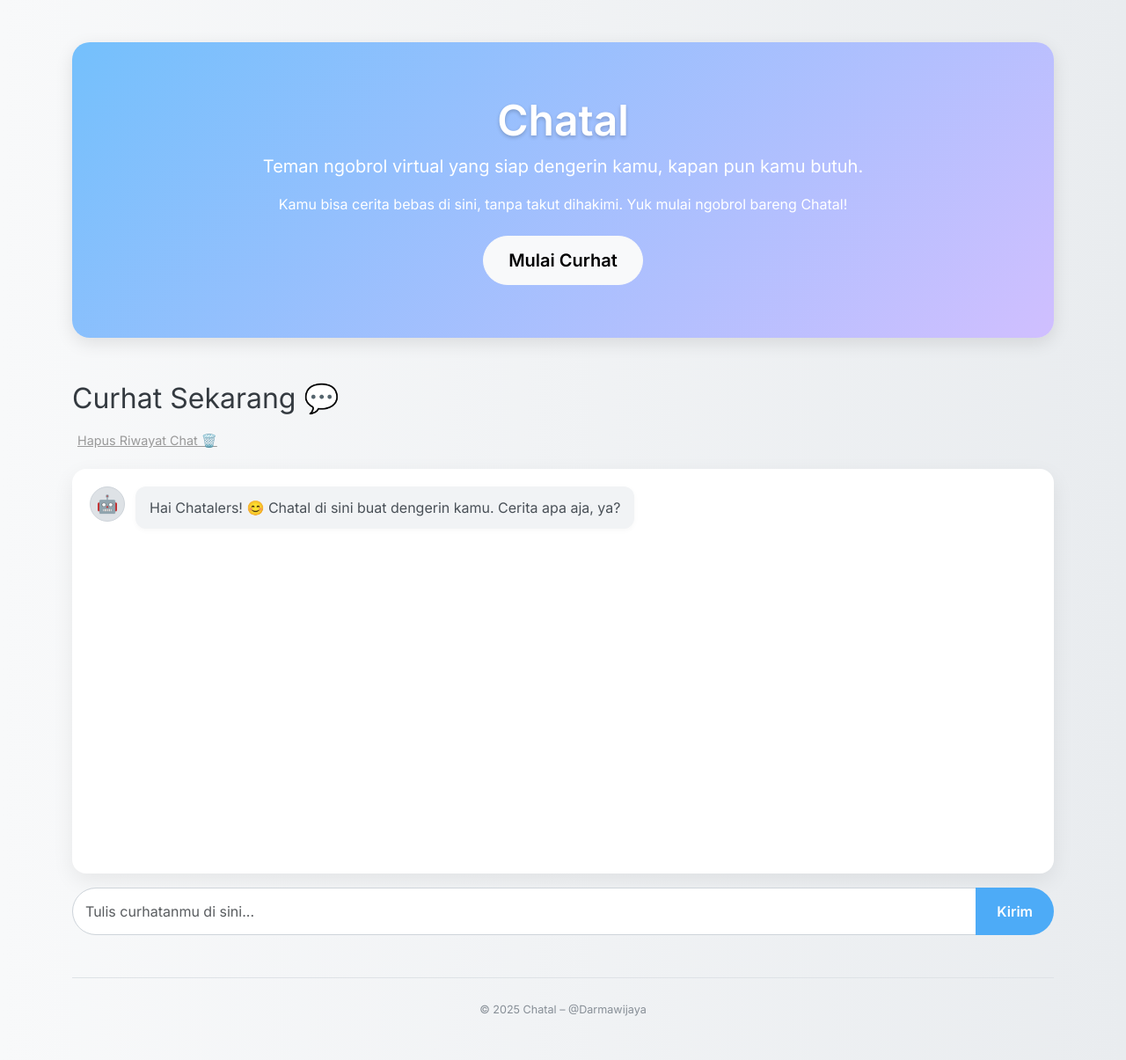
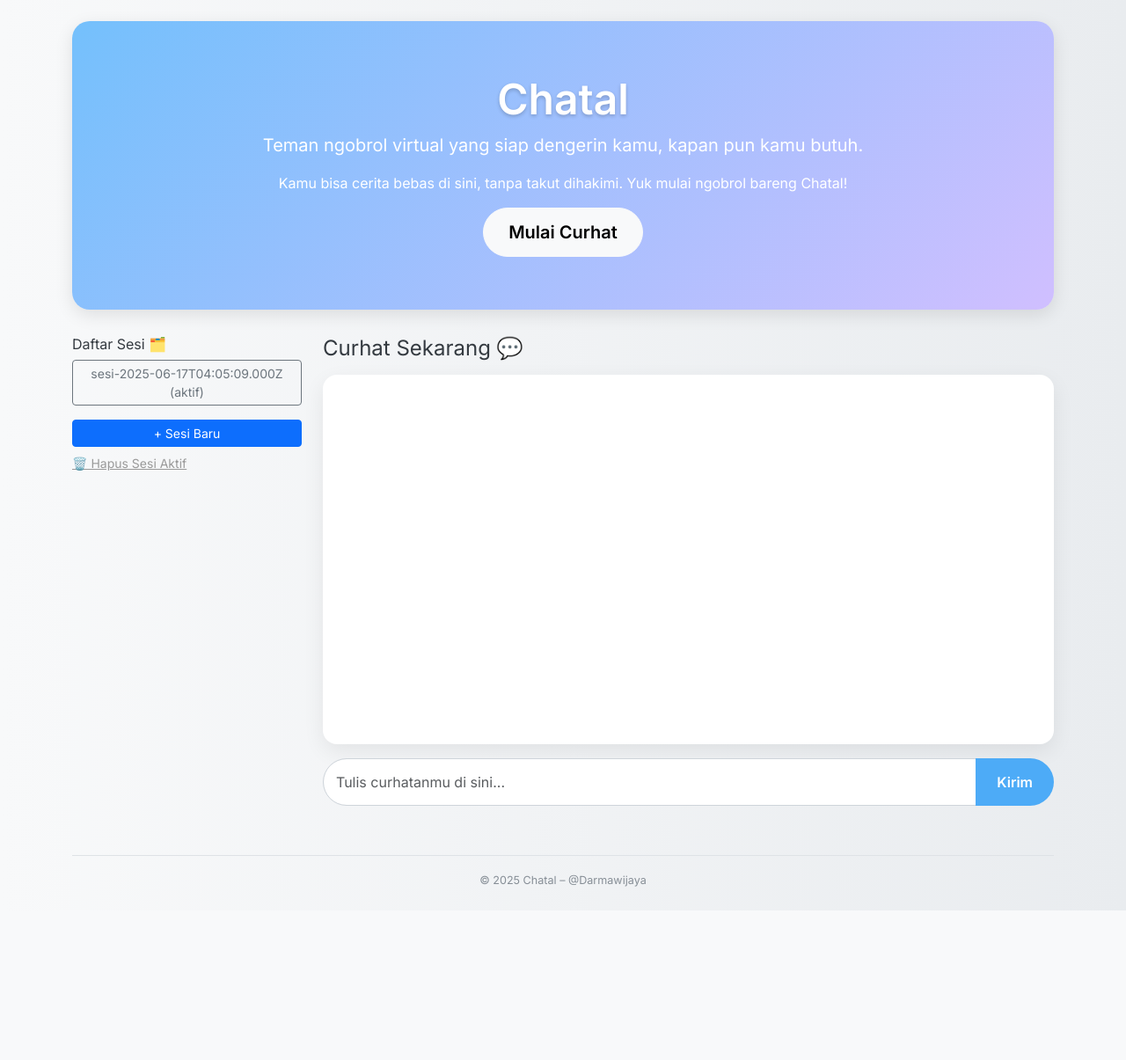
Before and after one commit to darmawijaya1/chatalai, a Flask app: page /chat in a window 1280 px wide. Shown: the whole page at 88% size. After the commit the page ends 1035 px from the top, so only its background shows below. Run offline with Flask 3, Linux system fonts and the light colour scheme.

Commit message:
Update chat.html

```diff
--- a/templates/chat/chat.html
+++ b/templates/chat/chat.html
@@ -2,9 +2,6 @@
 <html lang="id">
   <head>
     <meta charset="UTF-8" />
-    <meta name="dicoding:email" content="adarmawijaya7@gmail.com" />
-    <meta name="dicoding:email" content="khaerullatif21@gmail.com" />
-    <meta name="dicoding:email" content="prdnmhmdh@gmail.com" />
     <title>Chatal – Chat Kesehatan Mental</title>
     <link
       href="https://cdn.jsdelivr.net/npm/bootstrap@5.3.2/dist/css/bootstrap.min.css"
@@ -26,7 +23,7 @@
         padding: 60px 20px;
         text-align: center;
         border-radius: 20px;
-        margin-bottom: 50px;
+        margin-bottom: 30px;
         color: #ffffff;
         box-shadow: 0 6px 20px rgba(0, 0, 0, 0.1);
       }
@@ -50,7 +47,7 @@
       }
 
       #chat-box {
-        height: 460px;
+        height: 420px;
         overflow-y: auto;
         background-color: #ffffff;
         border-radius: 16px;
@@ -68,8 +65,8 @@
 
       .user .avatar,
       .bot .avatar {
-        width: 40px;
-        height: 40px;
+        width: 36px;
+        height: 36px;
         margin-right: 12px;
         font-size: 20px;
         display: flex;
@@ -85,30 +82,20 @@
       .message-content {
         max-width: 80%;
         background-color: #f8f9fa;
-        padding: 12px 16px;
-        border-radius: 12px;
+        padding: 10px 14px;
+        border-radius: 10px;
         box-shadow: 0 2px 6px rgba(0, 0, 0, 0.03);
       }
 
       .user .message-content {
         background-color: #e7f5ff;
         color: #1c7ed6;
-        align-self: flex-end;
         margin-left: auto;
       }
 
       .bot .message-content {
         background-color: #f1f3f5;
         color: #495057;
-      }
-
-      #chat-box::-webkit-scrollbar {
-        width: 8px;
-      }
-
-      #chat-box::-webkit-scrollbar-thumb {
-        background: #ced4da;
-        border-radius: 4px;
       }
 
       .input-group textarea {
@@ -131,44 +118,61 @@
         background-color: #339af0;
       }
 
-      footer {
-        font-size: 0.9rem;
-        color: #868e96;
-        border-top: 1px solid #dee2e6;
-        padding-top: 1.5rem;
-        margin-top: 3rem;
-        text-align: center;
-      }
-
       .clear-chat-btn {
-        display: inline-block;
-        margin-bottom: 20px;
-        font-size: 0.9rem;
+        font-size: 0.875rem;
         background: transparent;
         border: none;
         color: #999;
         text-decoration: underline;
         cursor: pointer;
+        padding: 0;
+        margin-bottom: 10px;
       }
 
       .clear-chat-btn:hover {
         color: #dc3545;
       }
+
+      .session-list button {
+        display: block;
+        width: 100%;
+        margin-bottom: 5px;
+        font-size: 0.9rem;
+        text-align: left;
+      }
+
+      footer {
+        font-size: 0.9rem;
+        color: #868e96;
+        border-top: 1px solid #dee2e6;
+        padding-top: 1rem;
+        margin-top: 2rem;
+        text-align: center;
+      }
     </style>
   </head>
-  <body class="container py-5">
+
+  <body class="container py-4">
     <!-- Hero Section -->
     <section class="hero">
       <h1 class="display-5 fw-bold">Chatal</h1>
       <p class="lead">Teman ngobrol virtual yang siap dengerin kamu, kapan pun kamu butuh.</p>
-      <p class="mb-4">Kamu bisa cerita bebas di sini, tanpa takut dihakimi. Yuk mulai ngobrol bareng Chatal!</p>
+      <p>Kamu bisa cerita bebas di sini, tanpa takut dihakimi. Yuk mulai ngobrol bareng Chatal!</p>
       <a href="#chat-section" class="btn btn-light btn-lg">Mulai Curhat</a>
     </section>
 
     <!-- Chat Section -->
-    <section id="chat-section" class="mb-5">
-      <h2 class="mb-3">Curhat Sekarang 💬</h2>
-      <button class="clear-chat-btn" onclick="clearChat()">Hapus Riwayat Chat 🗑️</button>
+    <section id="chat-section">
+      <div class="row">
+        <div class="col-md-3 mb-3">
+          <h6>Daftar Sesi 🗂️</h6>
+          <div id="session-list"></div>
+          <button class="btn btn-primary btn-sm mt-3 w-100" onclick="createNewSession()">+ Sesi Baru</button>
+          <button class="clear-chat-btn mt-2" onclick="clearCurrentSession()">🗑️ Hapus Sesi Aktif</button>
+        </div>
+
+        <div class="col-md-9">
+          <h4 class="mb-3">Curhat Sekarang 💬</h4>
           <div id="chat-box" class="mb-3"></div>
 
           <div class="input-group mb-4">
@@ -180,6 +184,8 @@
             ></textarea>
             <button class="btn btn-primary" onclick="sendMessage()">Kirim</button>
           </div>
+        </div>
+      </div>
     </section>
 
     <footer>
@@ -188,19 +194,48 @@
 
     <script>
       const chatBox = document.getElementById("chat-box");
+      const sessionListDiv = document.getElementById("session-list");
       const userInput = document.getElementById("user-input");
 
-      // Load chat history from localStorage
-      window.onload = () => {
-        const history = JSON.parse(localStorage.getItem("chatHistory")) || [];
-        history.forEach((msg) => appendMessage(msg.sender, msg.message));
+      let chatSessions = JSON.parse(localStorage.getItem("chatSessions")) || {};
+      let activeSessionId = localStorage.getItem("activeSessionId");
 
-        if (history.length === 0) {
-          appendMessage("bot", "Hai Chatalers! 😊 Chatal di sini buat dengerin kamu. Cerita apa aja, ya?");
+      function createNewSession() {
+        const id = "sesi-" + new Date().toISOString();
+        chatSessions[id] = [];
+        activeSessionId = id;
+        localStorage.setItem("activeSessionId", id);
+        saveSessions();
+        renderSessionList();
+        renderChat();
       }
+
+      function saveSessions() {
+        localStorage.setItem("chatSessions", JSON.stringify(chatSessions));
+      }
+
+      function renderSessionList() {
+        sessionListDiv.innerHTML = "";
+        Object.keys(chatSessions)
+          .sort((a, b) => b.localeCompare(a))
+          .forEach((id) => {
+            const btn = document.createElement("button");
+            btn.className = "btn btn-outline-secondary btn-sm";
+            btn.textContent = id === activeSessionId ? `${id} (aktif)` : id;
+            btn.onclick = () => {
+              activeSessionId = id;
+              localStorage.setItem("activeSessionId", id);
+              renderSessionList();
+              renderChat();
             };
+            sessionListDiv.appendChild(btn);
+          });
+      }
 
-      function appendMessage(sender, message) {
+      function renderChat() {
+        chatBox.innerHTML = "";
+        const session = chatSessions[activeSessionId] || [];
+        session.forEach(({ sender, message }) => {
           const div = document.createElement("div");
           div.className = sender;
 
@@ -216,39 +251,43 @@
           div.appendChild(messageContent);
 
           chatBox.appendChild(div);
+        });
         chatBox.scrollTop = chatBox.scrollHeight;
-
-        saveToHistory(sender, message);
       }
 
-      function saveToHistory(sender, message) {
-        const history = JSON.parse(localStorage.getItem("chatHistory")) || [];
-        history.push({ sender, message });
-        localStorage.setItem("chatHistory", JSON.stringify(history));
+      function appendMessage(sender, message) {
+        if (!chatSessions[activeSessionId]) return;
+        chatSessions[activeSessionId].push({ sender, message });
+        saveSessions();
+        renderChat();
       }
 
-      function clearChat() {
-        localStorage.removeItem("chatHistory");
-        chatBox.innerHTML = "";
-        appendMessage("bot", "Riwayat chat sudah dihapus. Silakan mulai cerita lagi ya 😊");
+      function clearCurrentSession() {
+        if (confirm("Yakin ingin menghapus sesi ini?")) {
+          delete chatSessions[activeSessionId];
+          const remaining = Object.keys(chatSessions);
+          activeSessionId = remaining[0] || null;
+          localStorage.setItem("activeSessionId", activeSessionId);
+          saveSessions();
+          renderSessionList();
+          renderChat();
+        }
       }
 
       async function sendMessage() {
         const text = userInput.value.trim();
-        if (!text) return;
-
+        if (!text || !activeSessionId) return;
         appendMessage("user", text);
         userInput.value = "";
 
+        try {
           const formData = new FormData();
           formData.append("message", text);
 
-        try {
           const res = await fetch("/chat", {
             method: "POST",
             body: formData,
           });
-
           const data = await res.json();
           appendMessage("bot", data.reply);
         } catch (err) {
@@ -256,13 +295,20 @@
         }
       }
 
-      // Support Enter to send, Shift+Enter for newline
       userInput.addEventListener("keydown", function (e) {
         if (e.key === "Enter" && !e.shiftKey) {
           e.preventDefault();
           sendMessage();
         }
       });
+
+      // Init
+      if (!activeSessionId || !chatSessions[activeSessionId]) {
+        createNewSession();
+      } else {
+        renderSessionList();
+        renderChat();
+      }
     </script>
   </body>
 </html>
```
Lines whose indentation alone changed are shown as unchanged.
